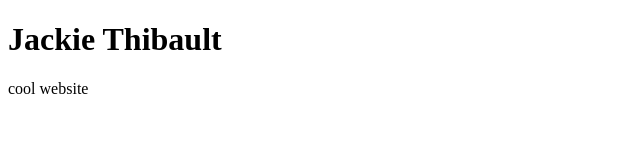
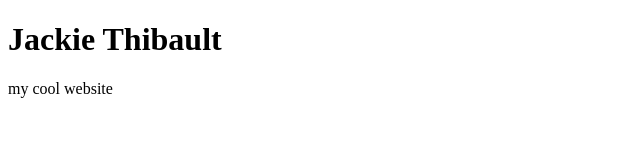
Before and after one commit to jthibault03/jthibault03.github.io, a plain HTML site: page index.html in a window 1280 px wide. Shown: the full height of the page, 0-640 px from the left. Drawn offline with Linux system fonts and the light colour scheme.

Commit message:
Update index.html

```diff
--- a/index.html
+++ b/index.html
@@ -2,6 +2,6 @@
 <html>
 <body>
 <h1>Jackie Thibault</h1>
-<p>cool website</p>
+<p>my cool website</p>
 </body>
 </html>
```
